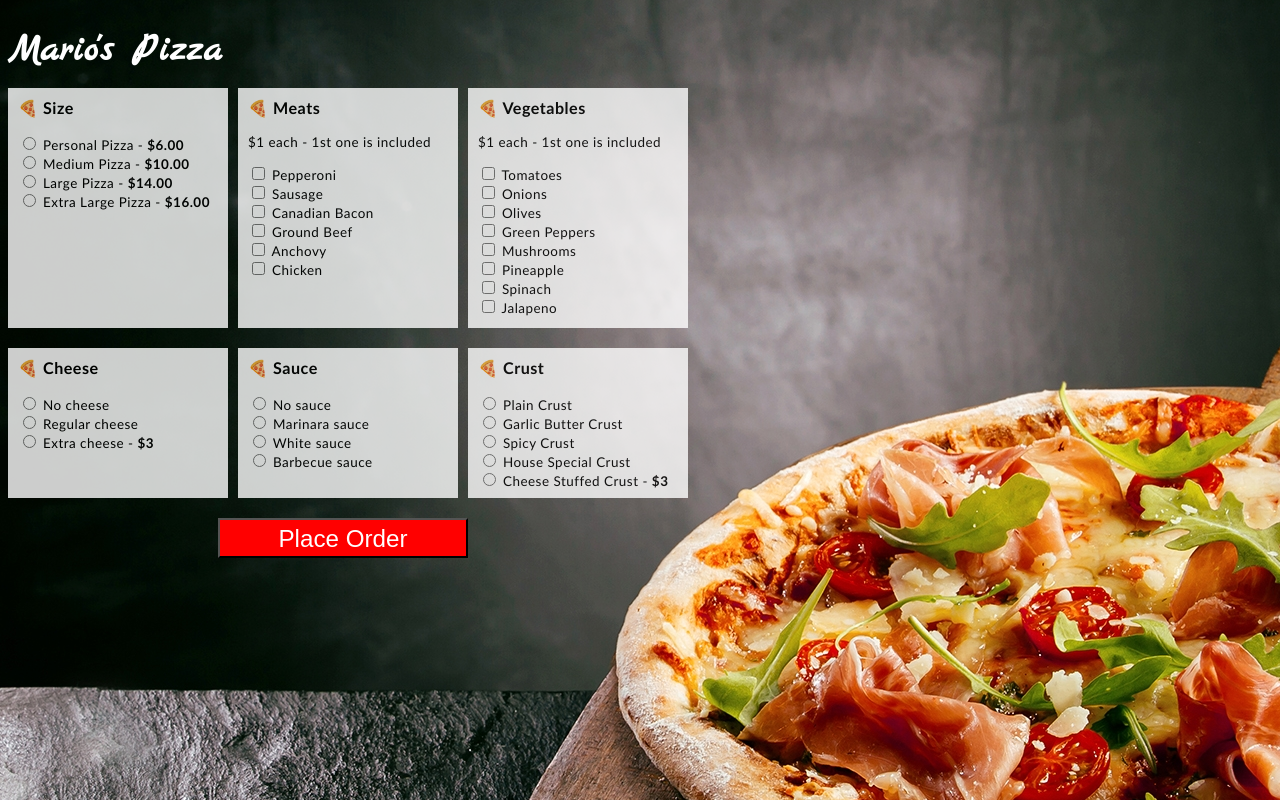
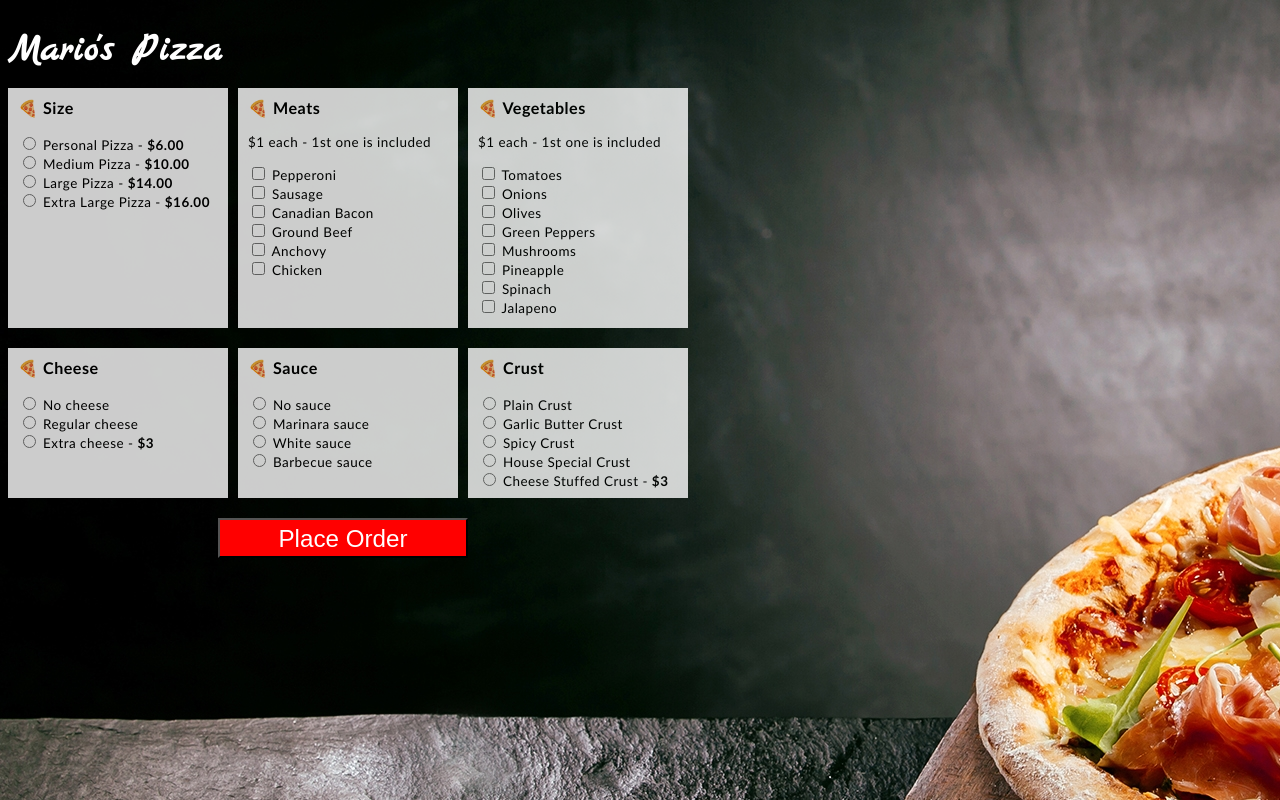
Before and after one commit to undergroundfx/pizza-ordering-system, a plain HTML site: page index.html in a window 1280 px wide. Drawn offline with Linux system fonts and the light colour scheme.

Commit message:
fixed background issue

```diff
--- a/css/index.css
+++ b/css/index.css
@@ -1,5 +1,6 @@
 body {
-  background: url('../images/pizza1.jpg') no-repeat center center fixed;
+  background: url('../images/pizza1.jpg') no-repeat fixed;
+  background-color: #000;
   color: #000;
   font-size: .84em;
   font-family: 'Trebuchet MS', 'Lucida Sans Unicode', 'Lucida Grande', 'Lucida Sans', Arial, sans-serif;
```
